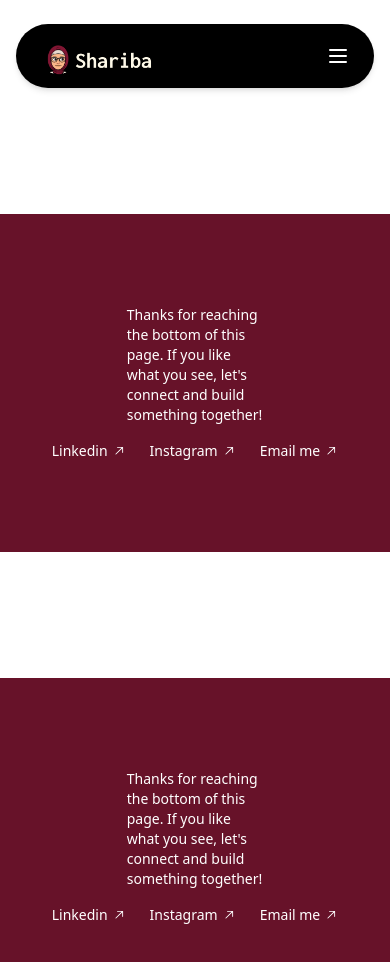
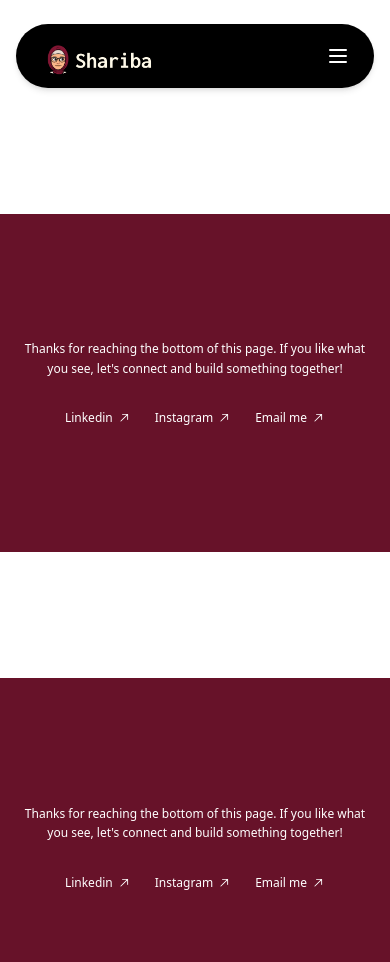
Before and after one commit to sharithasneem/portfolio, a Next.js app: page /component/footer in a window 390 px wide. Shown: the top 962 px of the page. Built offline with nearby package versions, Linux system fonts and the light colour scheme.

Commit message:
footer responsive commit

```diff
--- a/src/app/component/footer/page.js
+++ b/src/app/component/footer/page.js
@@ -1,23 +1,26 @@
-// components/Footer.js
-'use client'
+'use client';
 import Link from 'next/link';
 import { motion, useInView } from "framer-motion";
 import { useRef } from "react";
 import { GoArrowUpRight } from "react-icons/go";
+
 export default function Footer() {
     const footerRef = useRef(null);
     const isInView = useInView(footerRef, { once: true }); // Trigger animation only once when in view
-    const text = "Thanks for reaching the bottom of this page. If you like what you see, let's connect and build something together!"
+    const text = "Thanks for reaching the bottom of this page. If you like what you see, let's connect and build something together!";
+
     return (
-        <motion.footer className="bg-[#671229] text-white py-6 mt-[15vh] h-[40vh] flex justify-center items-center "
+        <motion.footer
+            className="bg-[#671229] text-white py-6 mt-[15vh] h-[40vh] flex justify-center items-center"
             ref={footerRef}
             initial={{ opacity: 0, y: 50 }}
             animate={isInView ? { opacity: 1, y: 0 } : {}}
-            transition={{ duration: 1, ease: "easeInOut" }}>
-            <div className="container mx-auto flex flex-col md:flex-row justify-between items-center">
+            transition={{ duration: 1, ease: "easeInOut" }}
+        >
+            <div className="container mx-auto flex flex-col md:flex-row justify-between items-center px-4 sm:px-6">
                 {/* First Div: P Tag */}
-                <div className="mb-4 md:mb-0 w-[35vw]">
-                    <p className="text-sm md:text-base font-sans" >
+                <div className="mb-8 md:mb-0 w-full md:w-[50%] lg:w-[40%] text-center md:text-left">
+                    <p className="text-xs sm:text-sm md:text-base lg:text-lg font-sans leading-relaxed">
                         {text}
                     </p>
                 </div>
@@ -26,26 +29,25 @@ export default function Footer() {
                 <div className="flex space-x-6 font-sans">
                     <Link
                         href="https://www.linkedin.com/in/shariba-thasneem-0185781b1/"
-                        className="flex items-center text-sm md:text-base hover:text-gray-400 transition"
+                        className="flex items-center text-xs sm:text-sm md:text-base lg:text-lg hover:text-gray-400 transition"
                     >
                         Linkedin
-                        <GoArrowUpRight size={14} className='ml-1' />
+                        <GoArrowUpRight size={14} className="ml-1" />
                     </Link>
                     <Link
                         href="https://www.instagram.com/_merged_colours?igsh=ZXV0czlpN2wzYjVu"
-                        className="flex items-center text-sm md:text-base hover:text-gray-400 transition"
+                        className="flex items-center text-xs sm:text-sm md:text-base lg:text-lg hover:text-gray-400 transition"
                     >
                         Instagram
-                        <GoArrowUpRight size={14} className='ml-1' />
+                        <GoArrowUpRight size={14} className="ml-1" />
                     </Link>
                     <Link
-                        href="mailto:sharibathasneem27gmail.com" // Replace with your email
-                        className="flex items-center text-sm md:text-base hover:text-gray-400 transition"
+                        href="mailto:sharibathasneem27gmail.com"
+                        className="flex items-center text-xs sm:text-sm md:text-base lg:text-lg hover:text-gray-400 transition"
                     >
                         Email me
-                        <GoArrowUpRight size={14} className='ml-1' />
+                        <GoArrowUpRight size={14} className="ml-1" />
                     </Link>
-
                 </div>
             </div>
         </motion.footer>
--- a/src/app/component/timeline/page.js
+++ b/src/app/component/timeline/page.js
@@ -83,7 +83,7 @@ function TimelineCard({ item, isRightAligned }) {
 
             {/* Image Section */}
             <div
-                className={`w-16 sm:w-20 rounded-full border-4 p-1 border-[#671229] border-transparent h-16 sm:h-16 ${isRightAligned ? "mr-6 sm:mr-8" : "ml-6 sm:ml-8"} flex justify-center items-center`}
+                className={`w-16 sm:w-20 rounded-full border-4 p-1 border-[#671229] border-transparent h-16 sm:h-16 ${isRightAligned ? "mr-6 sm:mr-0" : "ml-6 sm:ml-0"} flex justify-center items-center`}
             >
                 <Image
                     src={item.img}
```
